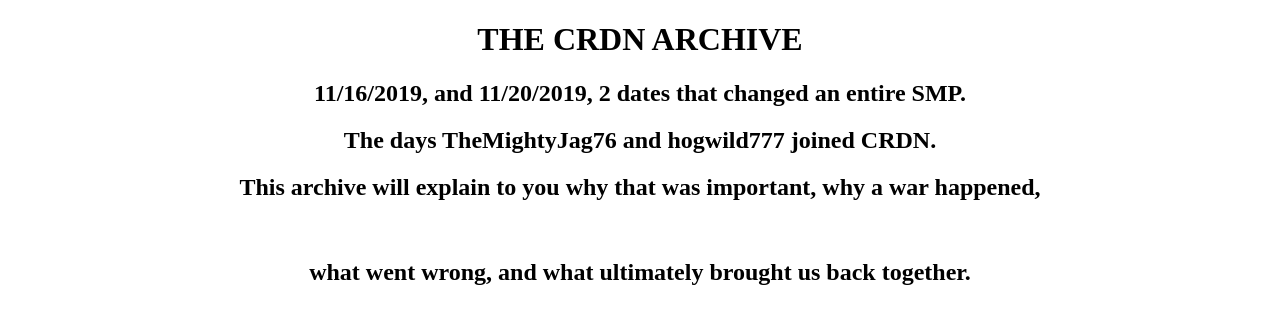
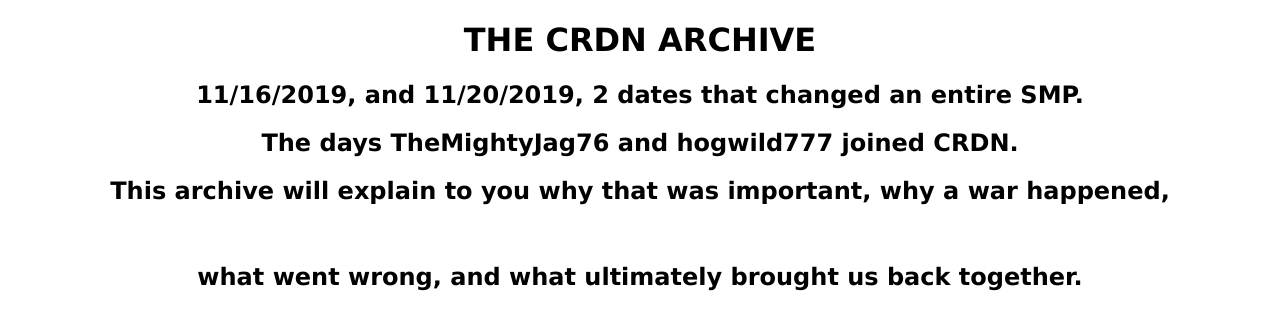
Before and after one commit to CRDNArchive/CRDNArchive.github.io, a plain HTML site: page index.html in a window 1280 px wide. Drawn offline with Linux system fonts and the light colour scheme.

Commit message:
Update main.css

```diff
--- a/main.css
+++ b/main.css
@@ -4,8 +4,10 @@ body {
 
 h1 {
   text-align: center;
+  font-family: Verdana, Geneva, sans-serif;
 }
 
 h2 {
   text-align: center;
+  font-family: Verdana, Geneva, sans-serif;
 }
```
